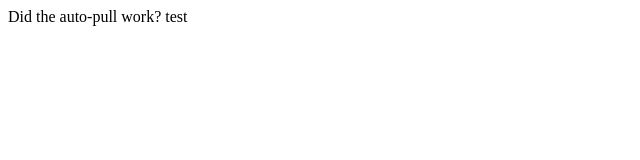
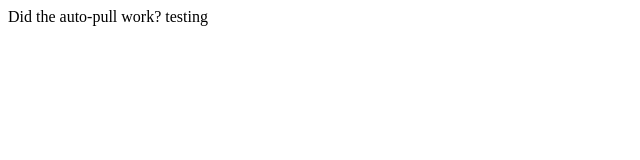
Before and after one commit to nathan-wayne-holt/nathanwayneholt, a plain HTML site: page testpush.html in a window 1280 px wide. Shown: the full height of the page, 0-640 px from the left. Drawn offline with Linux system fonts and the light colour scheme.

Commit message:
testing push

```diff
--- a/testpush.html
+++ b/testpush.html
@@ -1,3 +1,3 @@
 <html>
-Did the auto-pull work? test
+Did the auto-pull work? testing
 </html>
```
